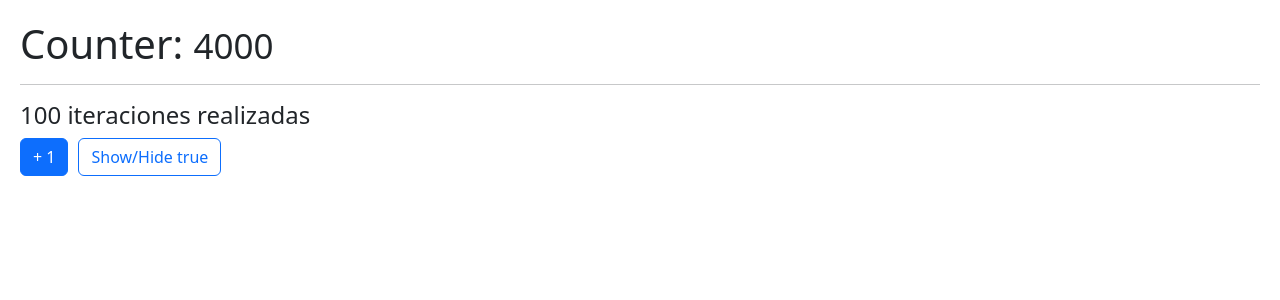
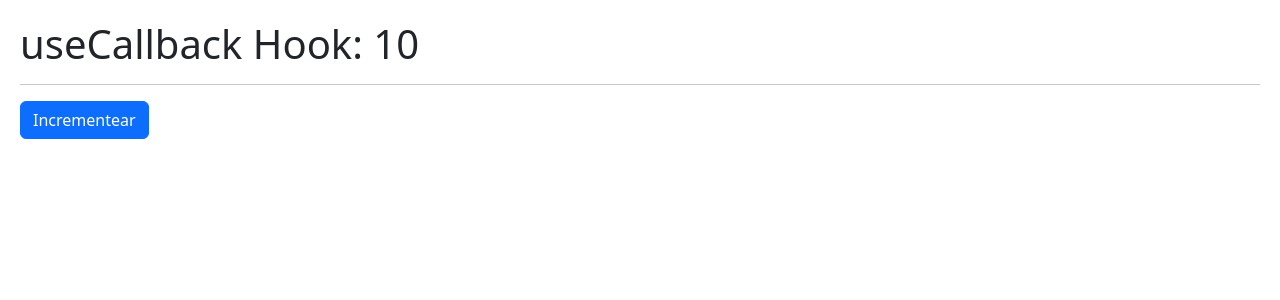
Before and after one commit to FrancisHenriquez/Hook-App-React, a React (Vite) app: page / in a window 1280 px wide. Shown: the top 300 px of the page. Built offline with nearby package versions, Linux system fonts and the light colour scheme.

Commit message:
useCallback

```diff
--- /dev/null
+++ b/src/06-memos/CallbackHook.jsx
@@ -0,0 +1,26 @@
+import { useCallback, useState } from "react"
+import { ShowIncrement } from "./ShowIncrement"
+
+export const CallbackHook = () => {
+
+    const  [counter, setCounter ] = useState ( 10 )
+
+    const incremenFather =   useCallback(
+      () => {
+        setCounter ( counter + 1)
+      },
+      [],
+    )
+
+    // const incremenFather = () => {
+    //     setCounter ( counter + 1)
+    // }
+  return (
+    <>
+    <h1>useCallback Hook: { counter }</h1>
+    <hr />
+    <ShowIncrement increment={ incremenFather }/>
+    </>
+
+  )
+}
--- /dev/null
+++ b/src/06-memos/ShowIncrement.jsx
@@ -0,0 +1,11 @@
+import react from "react";
+
+export const ShowIncrement = ({ increment }) => {
+  return (
+   <button
+   className="btn btn-primary"
+   onClick={() => {
+        increment();
+   }}>  Incrementear </button>
+  )
+}
--- a/src/main.jsx
+++ b/src/main.jsx
@@ -1,9 +1,10 @@
 import React from 'react'
 import ReactDOM from 'react-dom/client'
+import { CallbackHook } from './06-memos/CallbackHook'
 // import { FocusScreen } from './04-useRef/FocusScreen'
 // import { Layout } from './05-useLayoutEffect/Layout'
 // import { Memories } from './06-memos/Memories'
-import { MemoriesHook } from './06-memos/MemoriesHook'
+// import { MemoriesHook } from './06-memos/MemoriesHook'
 // import { FormWithCustomHook } from './02-UseEffect/FormWithCustomHook'
 // import { MultipleCustomHooks } from './03-examples/MultipleCustomHooks'
 // import { SimpleForm } from './02-UseEffect/SimpleForm'
@@ -14,6 +15,6 @@ import './index.css'
 
 ReactDOM.createRoot(document.getElementById('root')).render(
   // <React.StrictMode>
-    <MemoriesHook />
+    <CallbackHook/>
   //  </React.StrictMode>
 )
```
